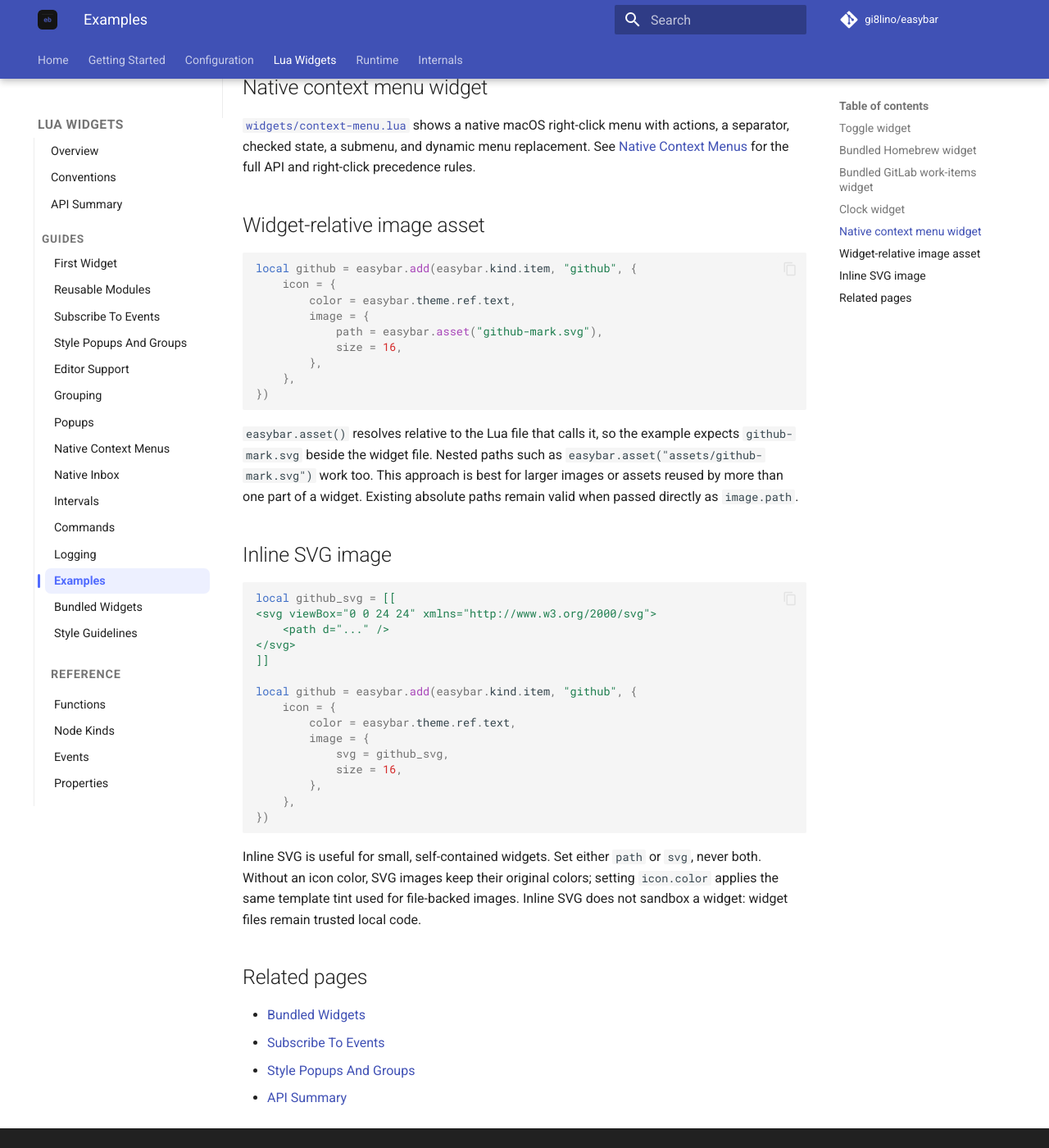
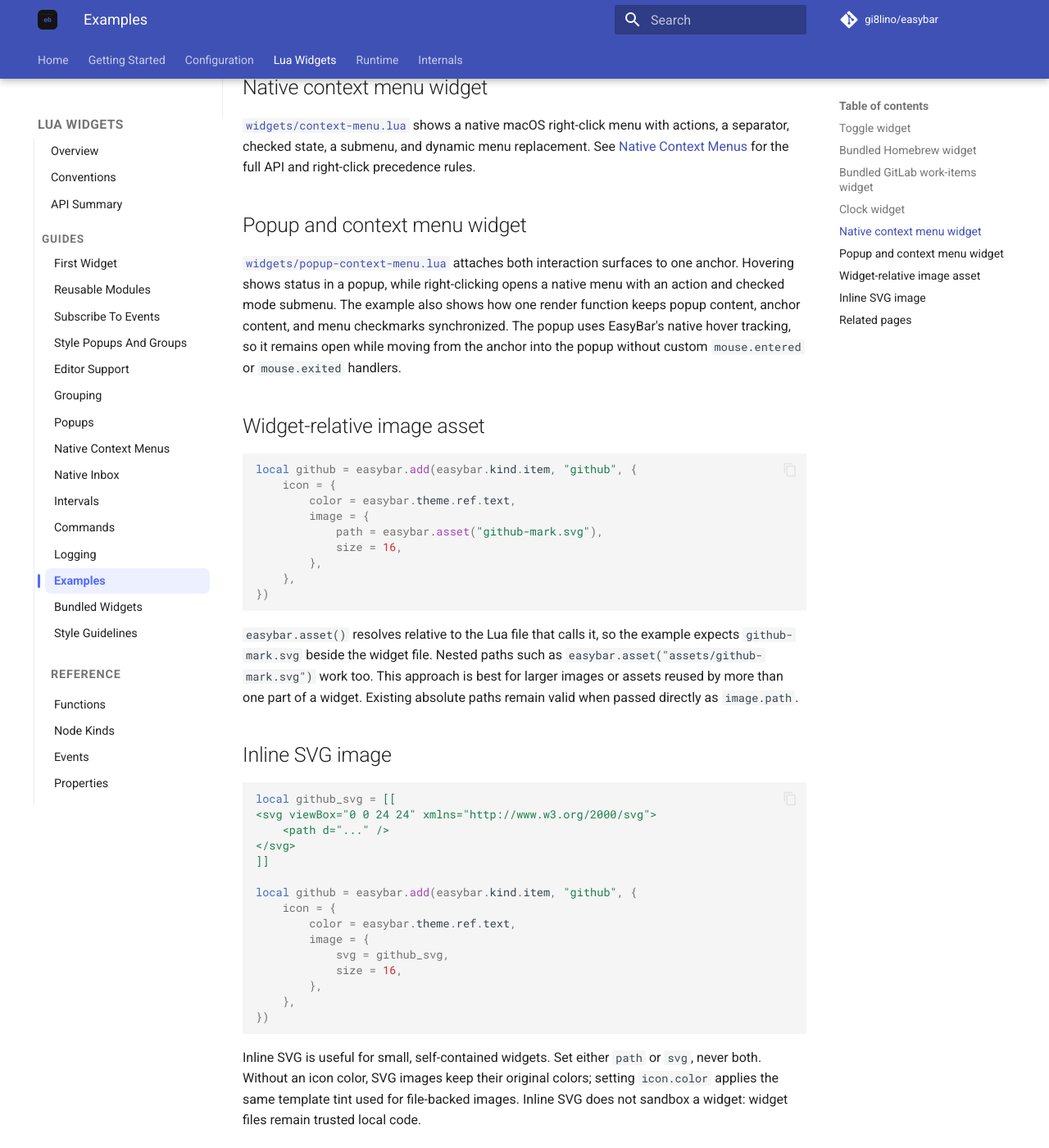
Before and after one commit to gi8lino/easybar, an MkDocs documentation site: the page built from docs/content/lua/guides/examples.md, in a window 1280 px wide and 1400 px high, scrolled down 2581 px. Shown: the whole window at 82% size. Built offline with MkDocs 1.6.1 and Material for MkDocs 9.7.7, drawn with Linux system fonts in a browser that asks for light colours; comment, search, counter and statistics services are not loaded; some of the changed text lies outside the part shown.

Commit message:
docs(lua): add popup and context menu example

````diff
--- a/docs/content/lua/guides/examples.md
+++ b/docs/content/lua/guides/examples.md
@@ -120,6 +120,15 @@
 dynamic menu replacement. See [Native Context Menus](context-menus.md) for the full
 API and right-click precedence rules.
 
+## Popup and context menu widget
+
+[`widgets/popup-context-menu.lua`](https://github.com/gi8lino/easybar/blob/main/widgets/popup-context-menu.lua)
+attaches both interaction surfaces to one anchor. Hovering shows status in a popup, while
+right-clicking opens a native menu with an action and checked mode submenu. The example also shows
+how one render function keeps popup content, anchor content, and menu checkmarks synchronized. The
+popup uses EasyBar's native hover tracking, so it remains open while moving from the anchor into
+the popup without custom `mouse.entered` or `mouse.exited` handlers.
+
 ## Widget-relative image asset
 
 ```lua
@@ -170,4 +179,6 @@
 - [Bundled Widgets](bundled-widgets.md)
 - [Subscribe To Events](subscribe-to-events.md)
 - [Style Popups And Groups](style-popups-and-groups.md)
+- [Popups](popups.md)
+- [Native Context Menus](context-menus.md)
 - [API Summary](../api-summary.md)
````
Also changed, not shown: docs/content/lua/guides/bundled-widgets.md (+17 -16 lines), 1 other file.
